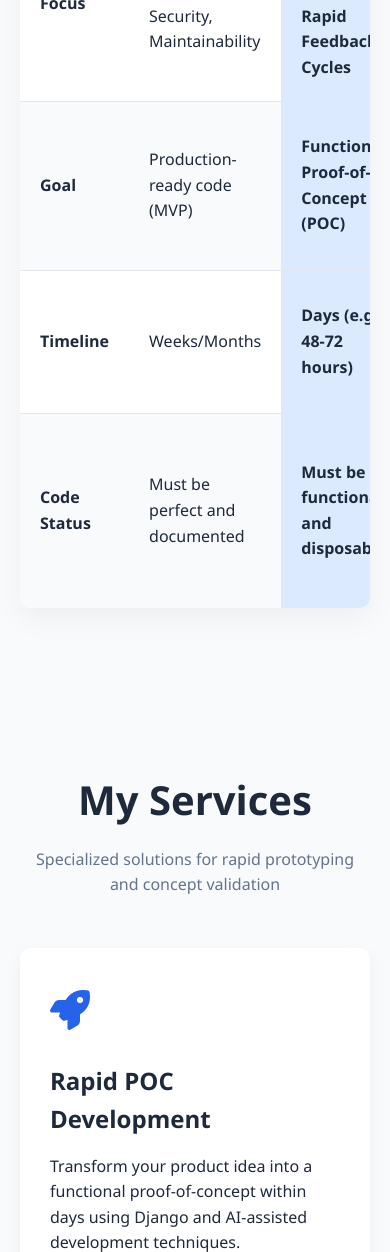
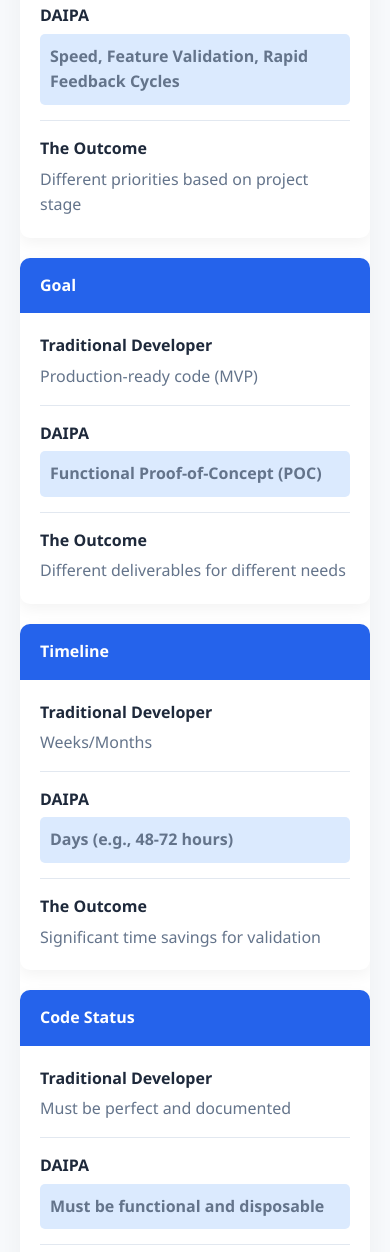
Before and after one commit to 27endpoints/portfolio, a plain HTML site: page index.html in a window 390 px wide. Shown: the part 2496-3748 px from the top of the page. Drawn offline with Linux system fonts and the light colour scheme.

Commit message:
Added Card-Based Layout for Mobile

```diff
--- a/index.html
+++ b/index.html
@@ -268,6 +268,62 @@
             font-weight: 600;
         }
 
+        /* Mobile Card Layout for Table */
+        .comparison-cards {
+            display: none;
+            flex-direction: column;
+            gap: 20px;
+        }
+
+        .comparison-card {
+            background-color: white;
+            border-radius: 10px;
+            box-shadow: 0 5px 15px rgba(0, 0, 0, 0.05);
+            overflow: hidden;
+        }
+
+        .card-header {
+            background-color: var(--primary);
+            color: white;
+            padding: 15px 20px;
+            font-weight: 600;
+        }
+
+        .card-body {
+            padding: 20px;
+        }
+
+        .card-row {
+            display: flex;
+            flex-direction: column;
+            margin-bottom: 15px;
+            padding-bottom: 15px;
+            border-bottom: 1px solid var(--gray-light);
+        }
+
+        .card-row:last-child {
+            margin-bottom: 0;
+            padding-bottom: 0;
+            border-bottom: none;
+        }
+
+        .card-label {
+            font-weight: 600;
+            margin-bottom: 5px;
+            color: var(--dark);
+        }
+
+        .card-value {
+            color: var(--gray);
+        }
+
+        .card-highlight {
+            background-color: #dbeafe;
+            padding: 10px;
+            border-radius: 5px;
+            font-weight: 600;
+        }
+
         /* Services Section */
         .services-grid {
             display: grid;
@@ -394,11 +450,11 @@
 
         /* Responsive Design */
         @media (max-width: 768px) {
-             .hero-buttons {
+            .hero-buttons {
                 flex-direction: column;
                 align-items: stretch;
                 gap: 15px;
-             }
+            }
             .mobile-menu-btn {
                 display: block;
             }
@@ -443,9 +499,13 @@
                 font-size: 1rem;
             }
 
+            /* Table to Cards Transformation */
             table {
-                display: block;
-                overflow-x: auto;
+                display: none;
+            }
+
+            .comparison-cards {
+                display: flex;
             }
 
             .security-notice {
@@ -540,6 +600,7 @@
             </div>
 
             <div class="comparison">
+                <!-- Desktop Table -->
                 <table>
                     <thead>
                         <tr>
@@ -576,6 +637,81 @@
                         </tr>
                     </tbody>
                 </table>
+
+                <!-- Mobile Cards -->
+                <div class="comparison-cards">
+                    <div class="comparison-card">
+                        <div class="card-header">Focus</div>
+                        <div class="card-body">
+                            <div class="card-row">
+                                <div class="card-label">Traditional Developer</div>
+                                <div class="card-value">Stability, Scalability, Security, Maintainability</div>
+                            </div>
+                            <div class="card-row">
+                                <div class="card-label">DAIPA</div>
+                                <div class="card-value card-highlight">Speed, Feature Validation, Rapid Feedback Cycles</div>
+                            </div>
+                            <div class="card-row">
+                                <div class="card-label">The Outcome</div>
+                                <div class="card-value">Different priorities based on project stage</div>
+                            </div>
+                        </div>
+                    </div>
+
+                    <div class="comparison-card">
+                        <div class="card-header">Goal</div>
+                        <div class="card-body">
+                            <div class="card-row">
+                                <div class="card-label">Traditional Developer</div>
+                                <div class="card-value">Production-ready code (MVP)</div>
+                            </div>
+                            <div class="card-row">
+                                <div class="card-label">DAIPA</div>
+                                <div class="card-value card-highlight">Functional Proof-of-Concept (POC)</div>
+                            </div>
+                            <div class="card-row">
+                                <div class="card-label">The Outcome</div>
+                                <div class="card-value">Different deliverables for different needs</div>
+                            </div>
+                        </div>
+                    </div>
+
+                    <div class="comparison-card">
+                        <div class="card-header">Timeline</div>
+                        <div class="card-body">
+                            <div class="card-row">
+                                <div class="card-label">Traditional Developer</div>
+                                <div class="card-value">Weeks/Months</div>
+                            </div>
+                            <div class="card-row">
+                                <div class="card-label">DAIPA</div>
+                                <div class="card-value card-highlight">Days (e.g., 48-72 hours)</div>
+                            </div>
+                            <div class="card-row">
+                                <div class="card-label">The Outcome</div>
+                                <div class="card-value">Significant time savings for validation</div>
+                            </div>
+                        </div>
+                    </div>
+
+                    <div class="comparison-card">
+                        <div class="card-header">Code Status</div>
+                        <div class="card-body">
+                            <div class="card-row">
+                                <div class="card-label">Traditional Developer</div>
+                                <div class="card-value">Must be perfect and documented</div>
+                            </div>
+                            <div class="card-row">
+                                <div class="card-label">DAIPA</div>
+                                <div class="card-value card-highlight">Must be functional and disposable</div>
+                            </div>
+                            <div class="card-row">
+                                <div class="card-label">The Outcome</div>
+                                <div class="card-value">Different quality standards for different purposes</div>
+                            </div>
+                        </div>
+                    </div>
+                </div>
             </div>
         </div>
     </section>
@@ -675,7 +811,7 @@
                         <i class="fab fa-twitter"></i>
                     </a>
                 </div>
-                <p>&copy; 2025 Your Name. All rights reserved.</p>
+                <p>&copy; 2025 Lethukuthula. All rights reserved.</p>
             </div>
         </div>
     </footer>
```
